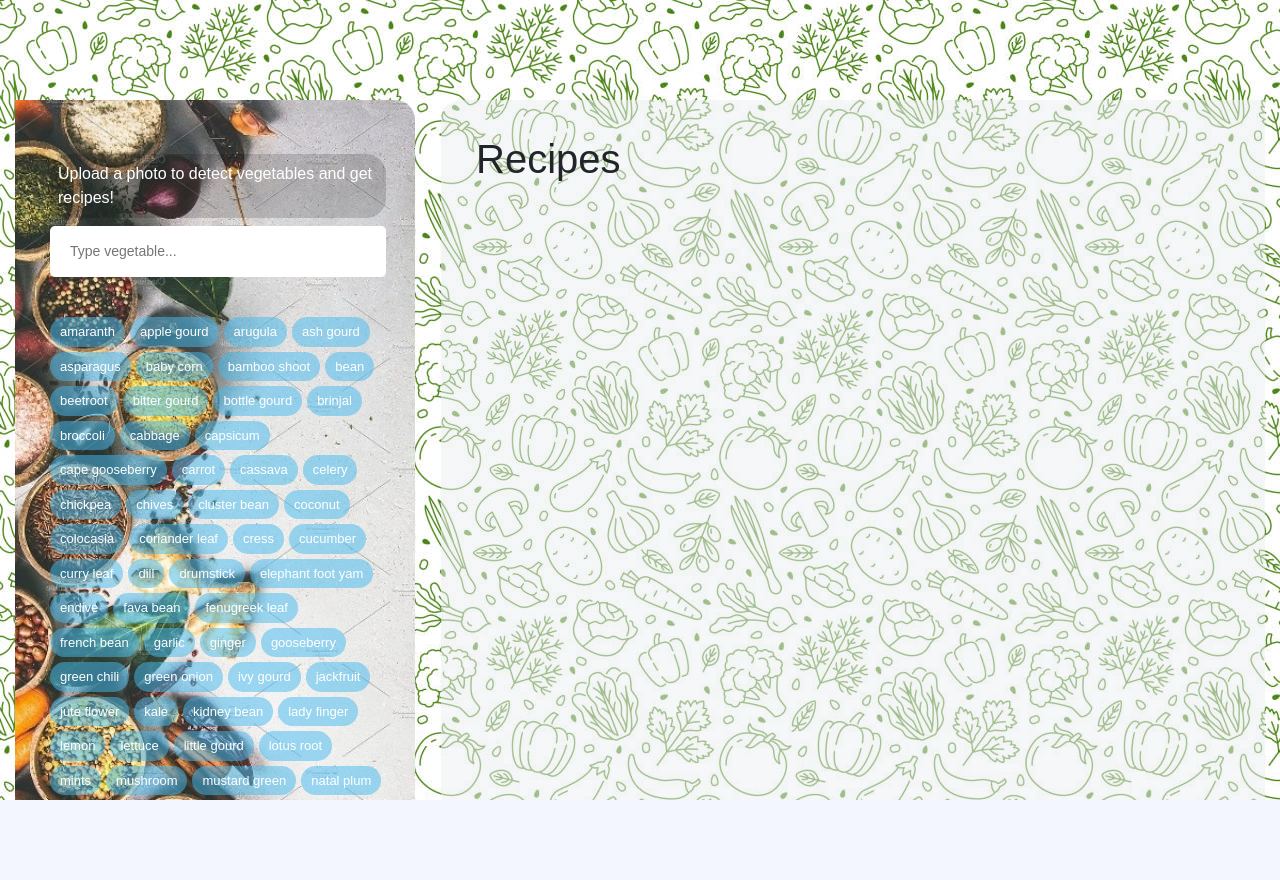
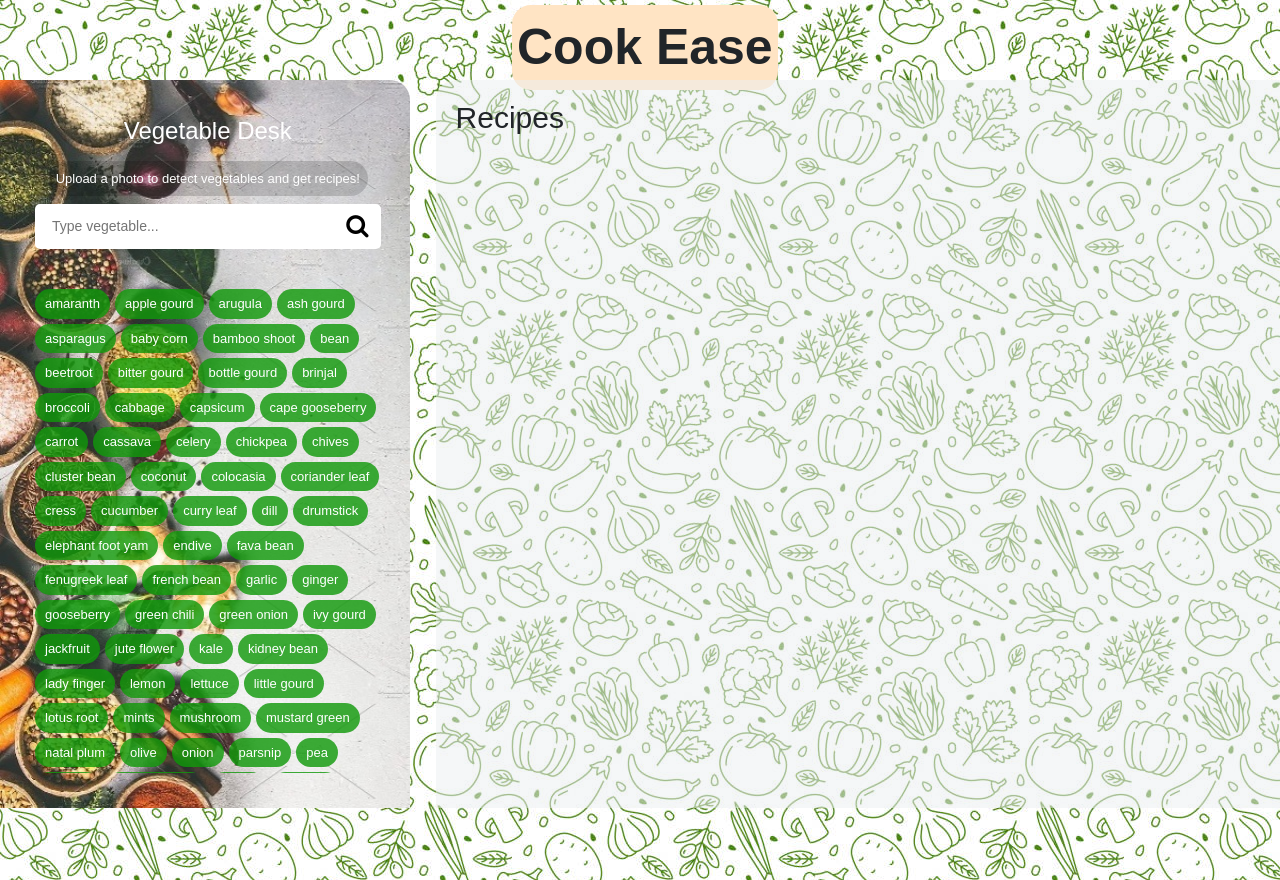
Before and after one commit to swapnendu31/Recipe-generation-system, a FastAPI app: page / in a window 1280 px wide. Before the commit the page ends 800 px from the top, so only its background shows below. Run offline with FastAPI, Linux system fonts and the light colour scheme; parts of the project's set-up code (start-up, migrations or seed data) failed here and were passed over; some libraries are stand-ins or nearby versions.

Commit message:
feature refinement

```diff
--- a/static/css/style.css
+++ b/static/css/style.css
@@ -9,9 +9,10 @@ body {
     font-family: Arial, sans-serif;
     display: flex;
     height: 100vh;
-    background-image: url('static/images/back.jpg');
+    background-image: url(static/images/back.jpg);
     overflow: hidden;
     background-color: #f0f8ff;
+    flex-wrap: wrap;
     /* Light blue background for the entire page */
 }
 
@@ -41,6 +42,7 @@ body {
     min-width: 32%;
     max-width: 32%;
     width: 32%;
+    height: 91%;
 }
 
 .right-panel {
@@ -57,7 +59,7 @@ body {
     text-align: center;
     padding-top: 2px;
     padding-bottom: 0px;
-    font-size: 2px;
+    font-size: 24px;
 }
 
 .search-container {
@@ -74,6 +76,7 @@ body {
     padding: 10px;
     border: none;
     border-radius: 5px;
+    padding: 7px;
     background-color: #fff;
 }
 
@@ -94,17 +97,18 @@ body {
 .tag {
     background-color: #3498db;
     color: #fff;
-    padding: 5px 10px;
+    padding: 2px 9px;
     border-radius: 15px;
     display: flex;
     align-items: center;
-    font-size: 14px;
+    font-size: 13px;
 }
 
 .tag .close {
-    margin-left: 8px;
+    margin-left: 5px;
     cursor: pointer;
-    font-weight: bold;
+    font-weight: 700;
+    font-size: 15px;
 }
 
 .icon-button {
@@ -147,13 +151,16 @@ body {
     border-top-left-radius: 20px;
     background-color: #ecf0f187;
     padding: 35px;
-    overflow-y: auto;
     margin-left: 26px;
     transition: transform 0.3s ease-in-out;
+    height: 91%;
+    padding: 20px;
 }
 
 .recipe-list {
     margin-top: 20px;
+    overflow-y: auto;
+    max-height: calc(100vh - 40px);
 }
 
 #cal_box{
@@ -162,8 +169,8 @@ body {
 }
 .recipe-item {
     background-color: #fff;
-    padding: 15px;
-    margin-bottom: 15px;
+    padding: 13px;
+    margin-bottom: 8px;
     border-radius: 5px;
     box-shadow: 0px 2px 4px rgba(0, 0, 0, 0.1);
     cursor: pointer;
@@ -176,13 +183,14 @@ body {
 
 .recipe-item h3 {
     margin-bottom: 5px;
+    font-size: 23px;
 }
 
 .tags {
     display: flex;
     flex-wrap: wrap;
     gap: 5px;
-    margin-top: 10px;
+    margin-top: 5px;
 }
 
 .tags span {
@@ -233,7 +241,7 @@ body {
 .back-button {
     background-color: #3498db;
     color: #fff;
-    padding: 10px 20px;
+    padding: 8px;
     border: none;
     border-radius: 5px;
     cursor: pointer;
@@ -261,7 +269,7 @@ body {
 }
 
 .available-tag {
-    background-color: #46baf082;
+    background-color: #11990acf;
     color: white;
     padding: 5px 10px;
     border-radius: 15px;
@@ -297,6 +305,10 @@ body {
 @media (min-width: 1200px) {
     .container, .container-lg, .container-md, .container-sm, .container-xl {
         max-width: 100%;
+        padding-left: 0;
+        padding-right: 0;
+        padding-top: 0;
+        /* margin-top: 60px; */
     }
 }
 
@@ -304,3 +316,25 @@ body {
     margin-top: 0;
     margin-bottom: 0rem;
 }
+.site-name{
+    font-weight: bolder;
+    font-size: 50px;
+    font-family: fantasy;
+    margin-bottom: -10px;
+    margin-top: 5px;
+    margin-left: 40%;
+    background-color: bisque;
+    padding: 5px;
+    border-radius: 19px;
+}
+#slide_lag{
+    overflow-y: auto;
+}
+p {
+    margin-top: 0;
+    /* margin-bottom: 1rem; */
+}
+.sc_ins {
+    max-height: 300px;      /* Set max height for the container */
+    overflow-y: scroll;       /* Enable vertical scrolling when content overflows */
+}
--- a/static/js/script.js
+++ b/static/js/script.js
@@ -4,6 +4,7 @@ const tagContainer = document.getElementById('tag-container');
 const suggestionsContainer = document.getElementById('suggestions-container');
 const availableTagsContainer = document.getElementById('available-tags');
 const recipeList = document.getElementById('recipe-list');
+const button23 = document.getElementById('button23');
 const availableTags = [
     'amaranth', 'apple gourd', 'arugula', 'ash gourd', 'asparagus', 'baby corn', 'bamboo shoot', 'bean',
     'beetroot', 'bitter gourd', 'bottle gourd', 'brinjal', 'broccoli', 'cabbage', 'capsicum', 'cape gooseberry',
@@ -17,6 +18,8 @@ const availableTags = [
     'sweet corn', 'sweet potato', 'tamarind', 'taro', 'tendli gourd', 'tomato', 'turnip', 'water chestnut', 'white brinjal',
     'wild spinach', 'yam'
 ];
+
+
 
 // Generate available tags from vegetable array
 availableTags.forEach(tag => {
@@ -41,8 +44,12 @@ function addTag(tag) {
         tagContainer.appendChild(tagElement);
         searchInput.value = ''; // Clear the input after adding the tag
         suggestionsContainer.style.display = 'none'; // Hide the suggestions after adding the tag
-        searchVegetable(searchTags.join(',')); // Search using the selected tags
+        // searchVegetable(searchTags.join(',')); // Search using the selected tags
     }
+}
+
+function searchTagsFunction(){
+    searchVegetable(searchTags.join(','));
 }
 
 function removeTag(tag, tagElement) {
@@ -50,6 +57,11 @@ function removeTag(tag, tagElement) {
     tagContainer.removeChild(tagElement);
     searchVegetable(searchTags.join(',')); // Update search when a tag is removed
 }
+// button23.addEventListener('click', function() {
+//     const tag = searchInput.value.trim(); // Get the tag from the search input
+//     searchVegetable(searchTags.join(',')); // Search using the selected tags
+
+// });
 
 function showSuggestions() {
     const inputText = searchInput.value.toLowerCase();
@@ -139,7 +151,7 @@ async function showRecipeInstructions(recipe) {
         document.getElementById('diet').innerHTML  = `<strong>Diet Type :</strong> ${data.diet}`;
         document.getElementById('ingredients').innerHTML  = `<strong>Ingredients :</strong> ${data.ingredients}`;
         // Check if instructions are in the correct format and display them
-        document.getElementById('recipe-instructions').innerHTML = `<br><strong>Instructions :</strong><br>${instructions.replace(/\n/g, '<br>')}`;
+        document.getElementById('recipe-instructions').innerHTML = `${instructions.replace(/\n/g, '<br>')}`;
     } else {
         document.getElementById('recipe-name').textContent = 'Recipe not found';
         document.getElementById('recipe-instructions').textContent = 'No instructions available.';
--- a/templates/main.html
+++ b/templates/main.html
@@ -5,22 +5,26 @@
     <meta charset="UTF-8">
     <meta name="viewport" content="width=device-width, initial-scale=1.0">
     <link rel="stylesheet" href="https://cdnjs.cloudflare.com/ajax/libs/font-awesome/4.7.0/css/font-awesome.min.css">
-    <title>Recipe Generation</title>
+    <title>Cook Ease</title>
     <link rel="stylesheet" href="https://stackpath.bootstrapcdn.com/bootstrap/4.5.2/css/bootstrap.min.css">
 
     <link rel="stylesheet" href="{{ url_for('static', path='css/style.css') }}">
 </head>
 
 <body style="background-image: url('static/images/back.jpg');">
+    <div class="site-name"><strong>Cook Ease</strong></div>
     <div class="container">
         <div class="left-panel" style="background-image: url('static/images/image.jpeg');">
             <h2>Vegetable Desk</h2>
-            <p style="color: #ffffff;background-color: #00000029;padding: 8px;margin-bottom: 8px; border-radius: 20px;">Upload a photo to detect vegetables and get recipes!</p>
+            <p style="color: #ffffff;background-color: #00000029;padding: 8px;margin-bottom: 8px; border-radius: 20px;    font-size: 13px;">Upload a photo to detect vegetables and get recipes!</p>
 
             <div class="search-container">
                 <div class="search-input" id="search-input">
                     <div class="tag-container" id="tag-container"></div>
                     <input type="text" id="tag-input" placeholder="Type vegetable..." oninput="showSuggestions()">
+                    <button class="icon-button" onclick="searchTagsFunction()" title="Search">
+                        <i class="fa fa-search" style="font-size:24px"></i>
+                    </button>
                     <button class="icon-button" onclick="document.getElementById('upload-photo').click()" title="Upload or Take Photo">
                         <!-- <i class="fa fa-camera" style="font-size:24px"></i> -->
                     </button>
@@ -34,7 +38,7 @@
         </div>
 
         <div class="main-content">
-            <h1>Recipes</h1>
+            <h1 style="font-size: 30px;">Recipes</h1>
             <div class="recipe-list" id="recipe-list"></div>
         </div>
     </div>
@@ -43,11 +47,17 @@
         <button class="back-button" onclick="goBack()">Back to Recipes</button>
         <div id="recipe">
             <h2 id="recipe-name"></h2>
-            <p id="preptime"></p>
-            <p id="serve"></p>
-            <p id="diet"></p>
-            <p id="ingredients"></p>
-            <p id="recipe-instructions"></p>
+            <p id="preptime" style="margin-bottom: 0;"></p>
+            <p id="serve" style="margin-bottom: 0;"></p>
+            <p id="diet" style="margin-bottom: 0;"></p>
+            <p id="ingredients" style="margin-bottom: 10px;"></p>
+            <div class="in_line" style="display: flex;    gap: 17px;"><strong style="font-size: 17px;">Instructions : </strong> <p style="color: #00000058;">
+                   scroll for more instruction </p></div>
+
+            <div class="sc_ins">
+            <p id="recipe-instructions" style="overflow-y: auto;"></p>
+
+        </div>
         </div>
     </div>
 
```
